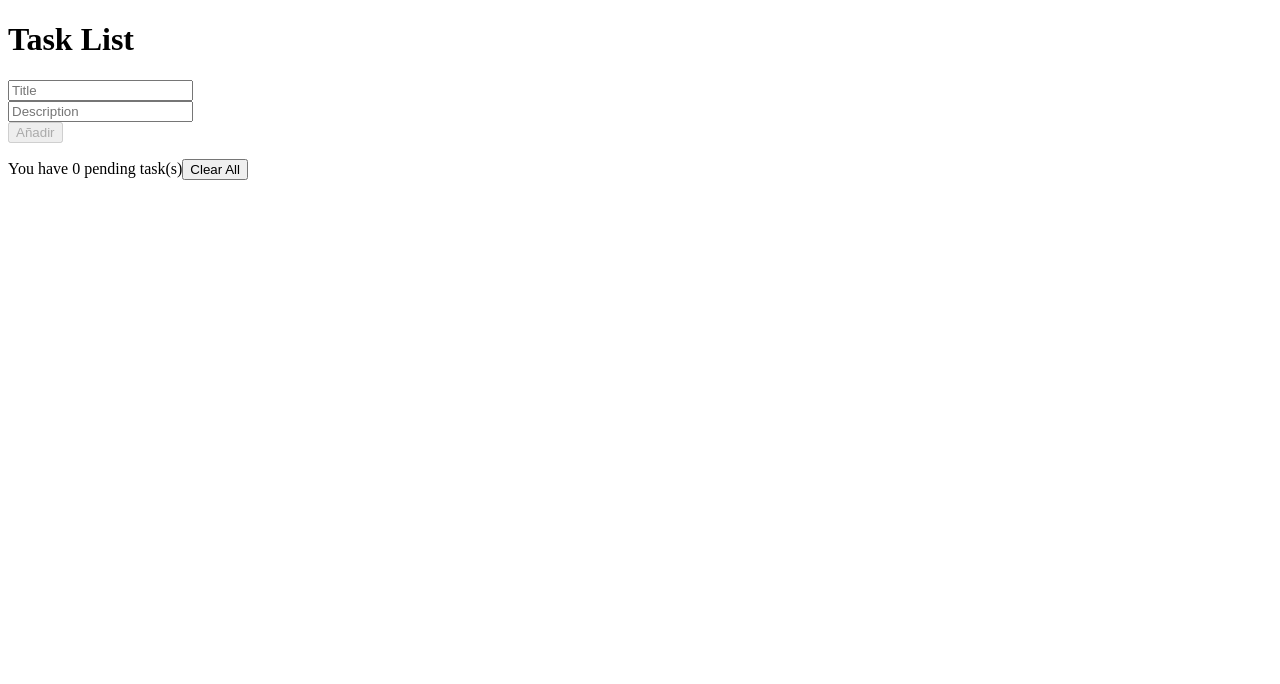
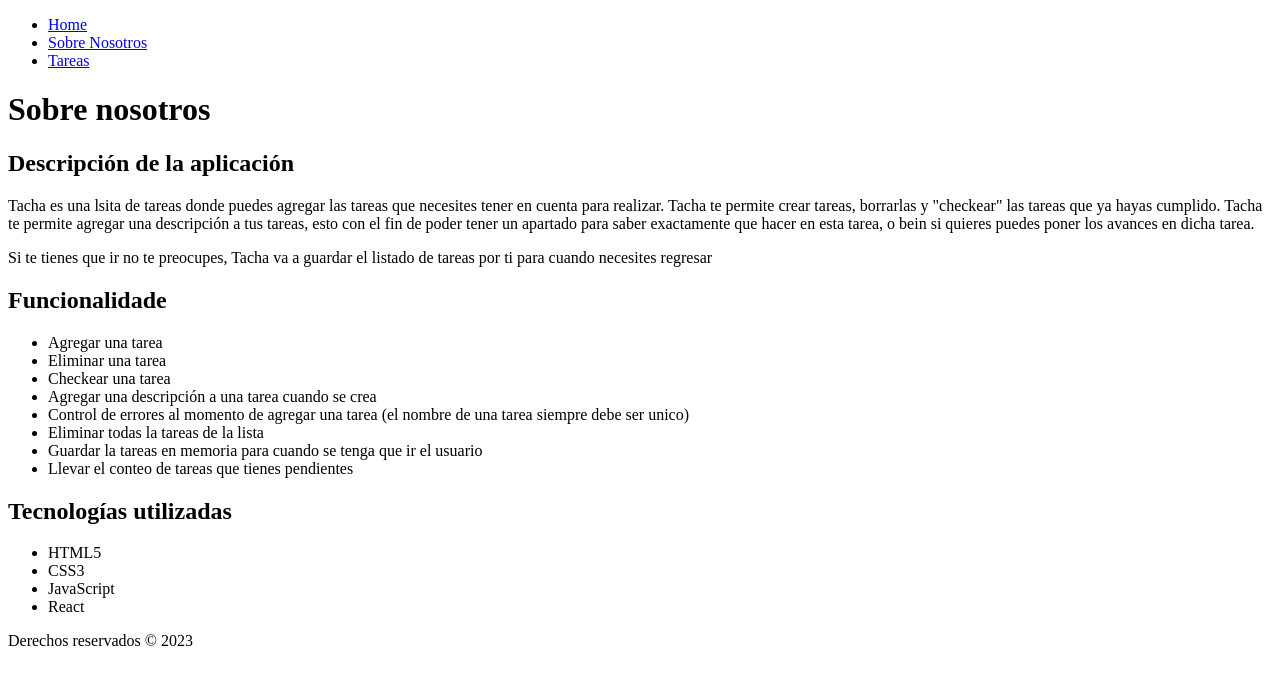
Before and after one commit to Derjasai/IETI_Proyecto_2, a React (Vite) app: page /SobreNosotros in a window 1280 px wide. Shown: the top 684 px of the page. Built offline with nearby package versions, Linux system fonts and the light colour scheme.

Commit message:
se agrega menu de navegación en el aplicativo, ademas de agregar una descripción de la aplicaicón y una página donde se explica el funcionamiento y caracteristicas de la misma

```diff
--- a/package.json
+++ b/package.json
@@ -10,7 +10,8 @@
   },
   "dependencies": {
     "react": "^18.2.0",
-    "react-dom": "^18.2.0"
+    "react-dom": "^18.2.0",
+    "react-router-dom": "^6.10.0"
   },
   "devDependencies": {
     "@types/react": "^18.0.27",
--- /dev/null
+++ b/src/MenuRouter.jsx
@@ -0,0 +1,20 @@
+import { BrowserRouter, Route, Routes } from "react-router-dom";
+import { Menu } from "./pages/Menu";
+import { Home } from "./pages/home";
+import App from "./App";
+import AboutUs from "./pages/aboutUs";
+
+function MenuRouter(){
+    return(
+        <BrowserRouter>
+            <Menu />
+            <Routes>
+                <Route path="/" element={<Home />} />
+                <Route path="/app" element={<App />} />
+                <Route path="/SobreNosotros" element={<AboutUs />} />
+            </Routes>
+        </BrowserRouter>
+    )
+}
+
+export default MenuRouter;
--- a/src/components/Header.jsx
+++ b/src/components/Header.jsx
@@ -1,6 +1,6 @@
 function Header() {
     return (
-      <h1>Task List</h1>
+      <h1>Tacha</h1>
     );
   }
 
--- a/src/main.jsx
+++ b/src/main.jsx
@@ -1,9 +1,9 @@
 import React from 'react'
 import ReactDOM from 'react-dom/client'
-import App from './App'
+import MenuRouter from './MenuRouter'
 
 ReactDOM.createRoot(document.getElementById('root')).render(
   <React.StrictMode>
-    <App />
+    <MenuRouter />
   </React.StrictMode>,
 )
--- /dev/null
+++ b/src/pages/AboutUs.jsx
@@ -0,0 +1,43 @@
+function AboutUs() {
+    return (
+      <div>
+        <header>
+		<h1>Sobre nosotros</h1>
+	</header>
+	<main>
+		<section>
+			<h2>Descripción de la aplicación</h2>
+			<p>Tacha es una lsita de tareas donde puedes agregar las tareas que necesites tener en cuenta para realizar. Tacha te permite crear tareas, borrarlas y "checkear" las tareas que ya hayas cumplido. Tacha te permite agregar una descripción a tus tareas, esto con el fin de poder tener un apartado para saber exactamente que hacer en esta tarea, o bein si quieres puedes poner los avances en dicha tarea.</p>
+            <p>Si te tienes que ir no te preocupes, Tacha va a guardar el listado de tareas por ti para cuando necesites regresar</p>
+		</section>
+		<section>
+			<h2>Funcionalidade</h2>
+			<ul>
+				<li>Agregar una tarea</li>
+				<li>Eliminar una tarea</li>
+				<li>Checkear una tarea</li>
+				<li>Agregar una descripción a una tarea cuando se crea</li>
+				<li>Control de errores al momento de agregar una tarea (el nombre de una tarea siempre debe ser unico)</li>
+				<li>Eliminar todas la tareas de la lista</li>
+				<li>Guardar la tareas en memoria para cuando se tenga que ir el usuario</li>
+				<li>Llevar el conteo de tareas que tienes pendientes</li>
+			</ul>
+		</section>
+		<section>
+			<h2>Tecnologías utilizadas</h2>
+			<ul>
+				<li>HTML5</li>
+				<li>CSS3</li>
+				<li>JavaScript</li>
+				<li>React</li>
+			</ul>
+		</section>
+	</main>
+	<footer>
+		<p>Derechos reservados &copy; 2023</p>
+	</footer>
+      </div>
+    );
+}
+
+export default AboutUs;
--- /dev/null
+++ b/src/pages/Home.jsx
@@ -0,0 +1,8 @@
+export function Home() {
+    return (
+      <div>
+        <h1>Tacha</h1>
+        <h4>Tu lista de tareas preferida</h4>
+      </div>
+    );
+}
--- /dev/null
+++ b/src/pages/Menu.jsx
@@ -0,0 +1,19 @@
+import { Link } from "react-router-dom";
+
+export function Menu() {
+  return (
+    <nav>
+      <ul>
+        <li>
+          <Link to="/">Home</Link>
+        </li>
+        <li>
+          <Link to="/SobreNosotros">Sobre Nosotros</Link>
+        </li>
+        <li>
+          <Link to="/App">Tareas</Link>
+        </li>
+      </ul>
+    </nav>
+  );
+}
```
Also changed, not shown: src/pages/Tareas.jsx (added, +9 -0 lines), src/App.css (deleted), src/index.css (deleted), 1 other file (tests, documents, lock files or other folders).
